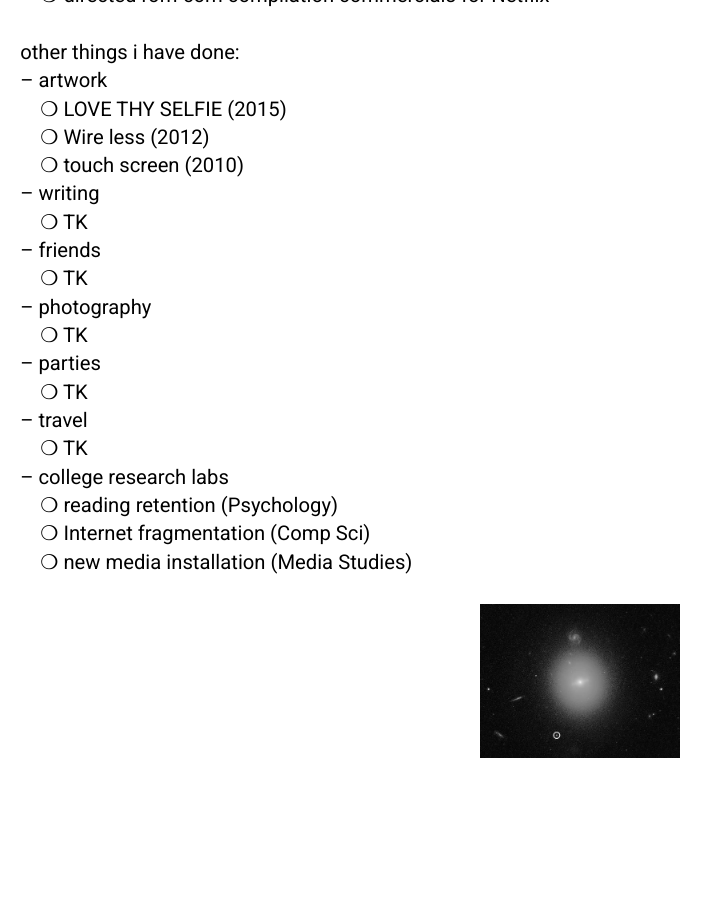
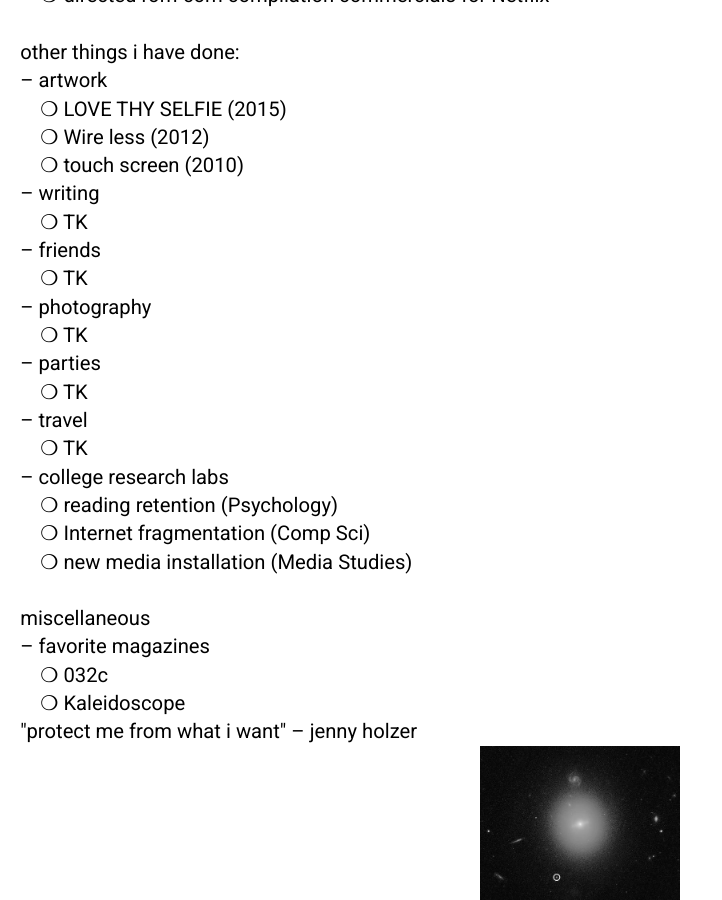
Before and after one commit to atran/atran.github.io, a Jekyll site: the page built from index.md, in a window 1280 px wide and 900 px high, scrolled down 1088 px. Shown: the whole window, without its empty margins (0-722 px from the left). Built offline with Jekyll 4.4.1, drawn with Linux system fonts in a browser that asks for light colours; before the commit the page ends 1846 px from its top, so only the background shows below that.

Commit message:
more info

```diff
--- a/_layouts/flat.html
+++ b/_layouts/flat.html
@@ -99,8 +99,12 @@
       <br />&nbsp;&nbsp;&nbsp;&nbsp;❍ reading retention (Psychology)
       <br />&nbsp;&nbsp;&nbsp;&nbsp;❍ Internet fragmentation (Comp Sci)
       <br />&nbsp;&nbsp;&nbsp;&nbsp;❍ new media installation (Media Studies)
-    <br />
-    <br />
+    <br /><br />
+    miscellaneous
+    <br />– favorite magazines
+    <br />&nbsp;&nbsp;&nbsp;&nbsp;❍ 032c
+    <br />&nbsp;&nbsp;&nbsp;&nbsp;❍ Kaleidoscope
+    <br />"protect me from what i want" – jenny holzer
 
   </div>
   <img src="/img/merlin_171819477_8046ecf4-b092-458f-975a-5e0b2ac42da2-superJumbo.jpg" />
```
Also changed, not shown: img/anthony-tran_headshot.png (added).
